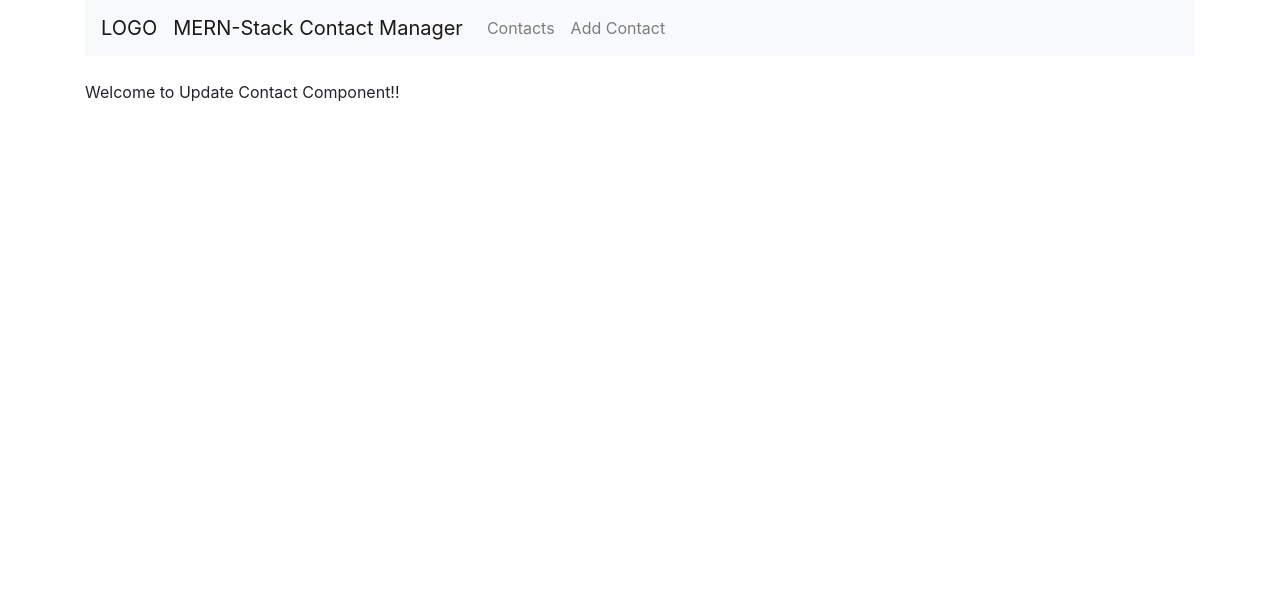
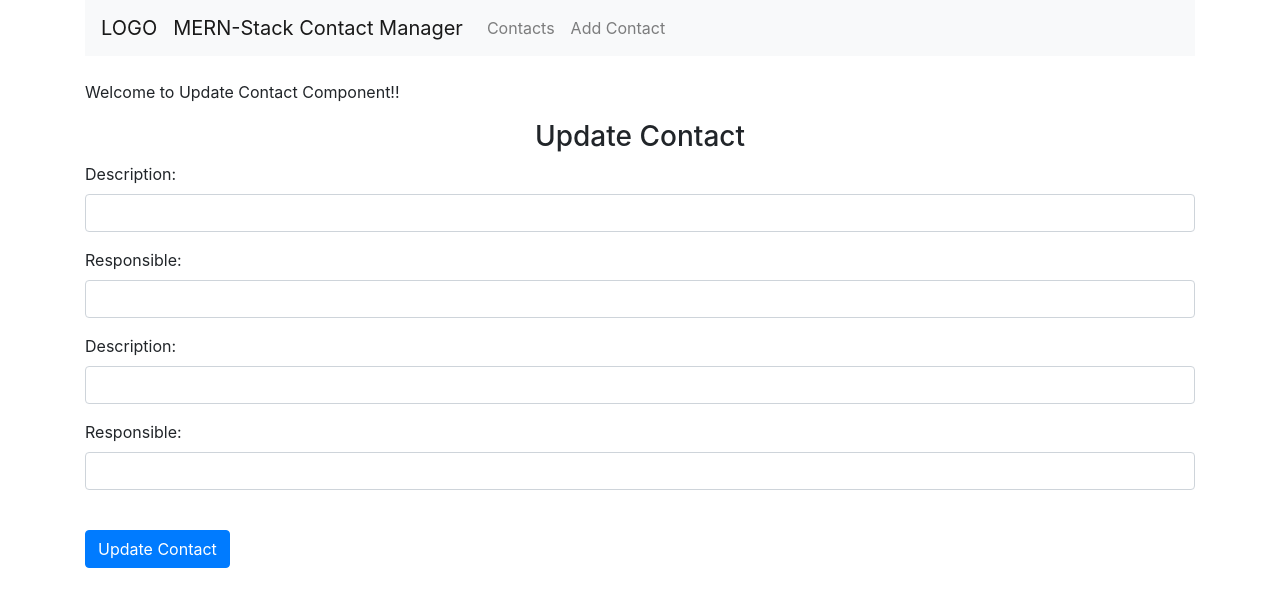
Before and after one commit to wallacetyler/Contact-Manager, a React (Create React App) app: page /update/1 in a window 1280 px wide. Shown: the top 606 px of the page. Built offline with nearby package versions, Linux system fonts and the light colour scheme; no server answers.

Commit message:
did update contact, but unable to see if works due to issue stated previously

```diff
--- a/src/components/contact_list.component.js
+++ b/src/components/contact_list.component.js
@@ -41,9 +41,9 @@ class App extends Component {
   }
 
   contactList() {
-        return this.state.hits.map(function(currentContact, i){
+        return this.state.hits.map(function(currentContact, i) {
             return <Contact contact={currentContact} key={i} />;
-        })
+        });
     }
 
   render() {
@@ -58,6 +58,7 @@ class App extends Component {
                             <th>Email</th>
                             <th>Address</th>
                             <th>Phone</th>
+                            <th>Action</th>
                         </tr>
                     </thead>
                     <tbody>
--- a/src/components/update_contact.component.js
+++ b/src/components/update_contact.component.js
@@ -1,10 +1,121 @@
 import React, { Component } from 'react';
+import axios from 'axios';
 
 export default class UpdateContact extends Component {
+	constructor(props) {
+        super(props);
+
+        this.onChangeContactName = this.onChangeContactName.bind(this);
+        this.onChangeContactEmail = this.onChangeContactEmail.bind(this);
+        this.onChangeContactAddress = this.onChangeContactAddress.bind(this);
+        this.onChangeContactPhone = this.onChangeContactPhone.bind(this);
+        this.onSubmit = this.onSubmit.bind(this);
+
+        this.state = {
+            contact_name: '',
+            contact_email: '',
+            contact_address: '',
+            contact_phone: ''
+        }
+    }
+    onChangeContactName(e) {
+        this.setState({
+            contact_name: e.target.value
+        });
+    }
+
+    onChangeContactEmail(e) {
+        this.setState({
+            contact_email: e.target.value
+        });
+    }
+
+    onChangeContactAddress(e) {
+        this.setState({
+            contact_address: e.target.value
+        });
+    }
+
+    onChangeContactPhone(e) {
+        this.setState({
+            contact_phone: e.target.value
+        });
+    }
+    onSubmit(e) {
+        e.preventDefault();
+        const obj = {
+            contact_name: this.state.contact_name,
+            contact_email: this.state.contact_email,
+            contact_address: this.state.contact_address,
+            contact_phone: this.state.contact_phone
+        };
+        console.log(obj);
+        axios.post('http://localhost:4000/contacts/update/'+this.props.match.params.id, obj)
+            .then(res => console.log(res.data));
+
+        this.props.history.push('/');
+    }
+    componentDidMount() {
+        axios.get('http://localhost:4000/contacts/'+this.props.match.params.id)
+            .then(response => {
+                this.setState({
+                    contact_name: response.data.contact_name,
+                    contact_email: response.data.contact_email,
+                    contact_address: response.data.contact_address,
+                    contact_phone: response.data.contact_phone
+                })
+            })
+            .catch(function (error) {
+                console.log(error);
+            })
+    }
     render() {
         return (
             <div>
                 <p>Welcome to Update Contact Component!!</p>
+                <h3 align="center">Update Contact</h3>
+                <form onSubmit={this.onSubmit}>
+                    <div className="form-group">
+                        <label>Description: </label>
+                        <input  type="text"
+                                className="form-control"
+                                value={this.state.contact_name}
+                                onChange={this.onChangeContactName}
+                                />
+                    </div>
+                    <div className="form-group">
+                        <label>Responsible: </label>
+                        <input
+                                type="text"
+                                className="form-control"
+                                value={this.state.contact_email}
+                                onChange={this.onChangeContactEmail}
+                                />
+                    </div>
+                    <div className="form-group">
+                        <label>Description: </label>
+                        <input  type="text"
+                                className="form-control"
+                                value={this.state.contact_address}
+                                onChange={this.onChangeContactAddress}
+                                />
+                    </div>
+                    <div className="form-group">
+                        <label>Responsible: </label>
+                        <input
+                                type="text"
+                                className="form-control"
+                                value={this.state.contact_phone}
+                                onChange={this.onChangeContactPhone}
+                                />
+                    </div>
+
+                    <br />
+
+                    <div className="form-group">
+                        <input type="submit" value="Update Contact" className="btn btn-primary" />
+                    </div>
+                </form>
             </div>
         )
     }
```
